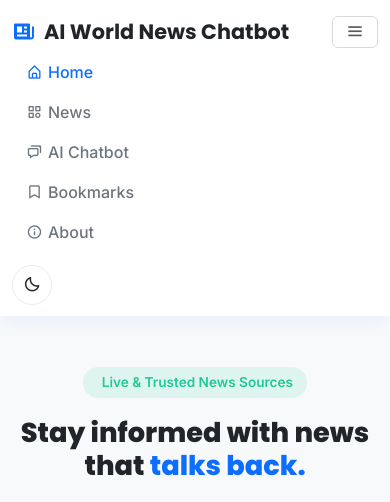
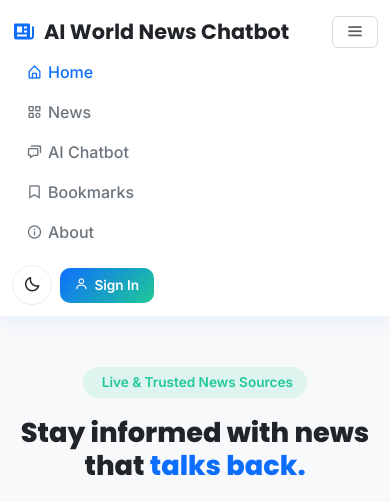
Before and after one commit to 89610/ai-world-news-chatbot, a Flask app: page / in a window 390 px wide, after a click that opens the changed part. Shown: the top 502 px of the page. Run offline with Flask 3, Linux system fonts and the light colour scheme; data that the repository does not hold is empty.

Commit message:
Fix Sign In button hidden on mobile

```diff
--- a/static/css/responsive.css
+++ b/static/css/responsive.css
@@ -28,4 +28,9 @@
   .category-chip { flex-basis: 105px; }
   .category-chip i { font-size: 1.4rem; }
   .category-chip span { font-size: 0.85rem; }
+
+  /* Sign In / username button is no longer hidden on mobile — shrink
+     it slightly so it sits comfortably next to the hamburger toggle
+     instead of crowding the navbar on narrow phone screens. */
+  .nav-actions .btn-primary-gradient { padding: 0.45rem 0.9rem; font-size: 0.85rem; }
 }
--- a/templates/base.html
+++ b/templates/base.html
@@ -135,7 +135,7 @@
             {% else %}
             <a
               href="{{ url_for('auth.login') }}"
-              class="btn btn-primary-gradient d-none d-lg-inline-flex"
+              class="btn btn-primary-gradient"
             >
               <i class="bx bx-user"></i> Sign In
             </a>
```
